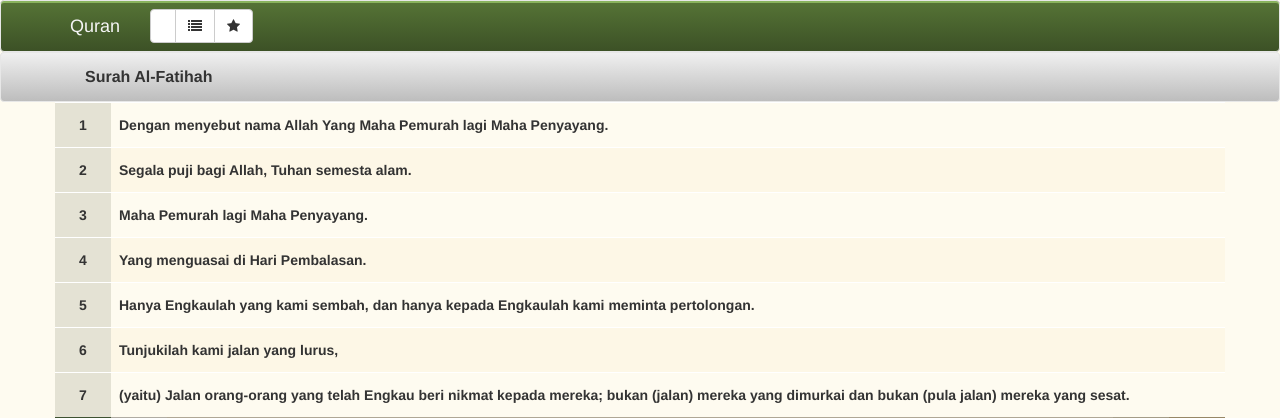
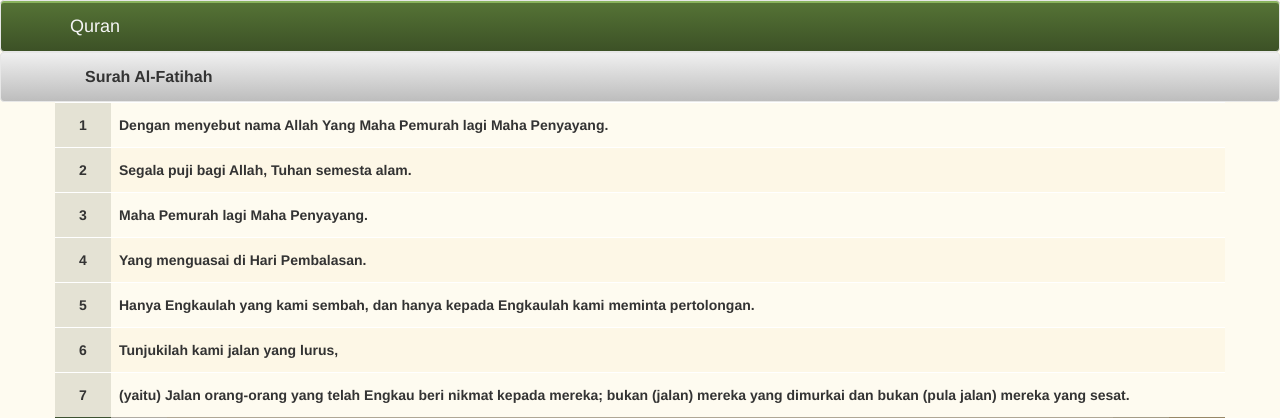
Before and after one commit to ilman/quran-html, a PHP site: page / in a window 1280 px wide. Shown: the top 418 px of the page. Run offline with PHP 8.4, Linux system fonts and the light colour scheme; some libraries are stand-ins or nearby versions.

Commit message:
Update nav

```diff
--- a/index.php
+++ b/index.php
@@ -36,12 +36,6 @@
 					<a class="navbar-brand" href="#">Quran</a>
 				</div>
 				<div class="collapse navbar-collapse navbar-left">
-
-					<div class="btn-group" role="group">
-						<button class="navbar-btn btn btn-default" title="Grid View"><i class="fa fa-grid"></i></button>
-						<button class="navbar-btn btn btn-default" title="List View"><i class="fa fa-list"></i></button>
-						<button class="navbar-btn btn btn-default" title="Column View"><i class="fa fa-star"></i></button>
-					</div>
 
 				</div>
 				<!-- nav-collapse -->
```
